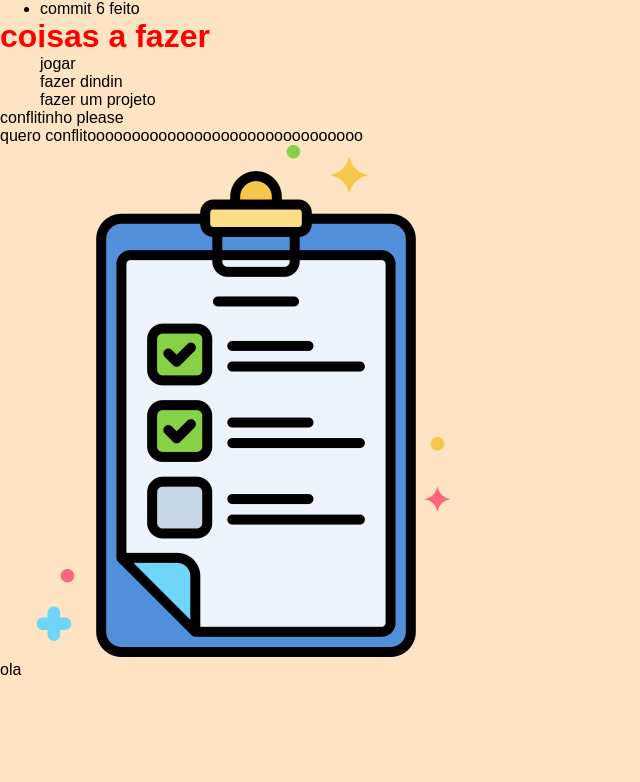
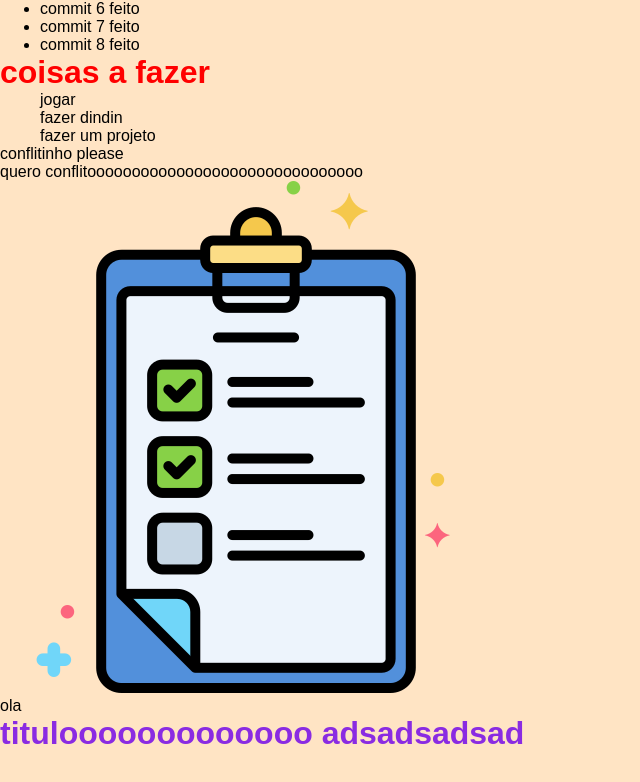
Before and after one commit to joaolouko/meuProjeto, a plain HTML site: page index.html in a window 1280 px wide. Shown: the whole page, without its empty margins (0-640 px from the left). Drawn offline with Linux system fonts and the light colour scheme.

Commit message:
9 commit

```diff
--- a/estilo.css
+++ b/estilo.css
@@ -14,3 +14,7 @@
 body{
     background-color: bisque;
 }
+
+.nono{
+    color: blueviolet;
+}
--- a/index.html
+++ b/index.html
@@ -11,6 +11,8 @@
 
     <ul>
         <li>commit 6 feito</li>
+        <li>commit 7 feito</li>
+        <li>commit 8 feito</li>
     </ul>
 
 
@@ -25,5 +27,10 @@
     <img src="img/tarefa.png" alt="imagem de tarefas">
 
     <div id="x">codigo java aqui o </div>
+
+
+    <div class="nono">
+        <h1>titulooooooooooooo adsadsadsad</h1>
+    </div>
 </body>
 </html>
```
